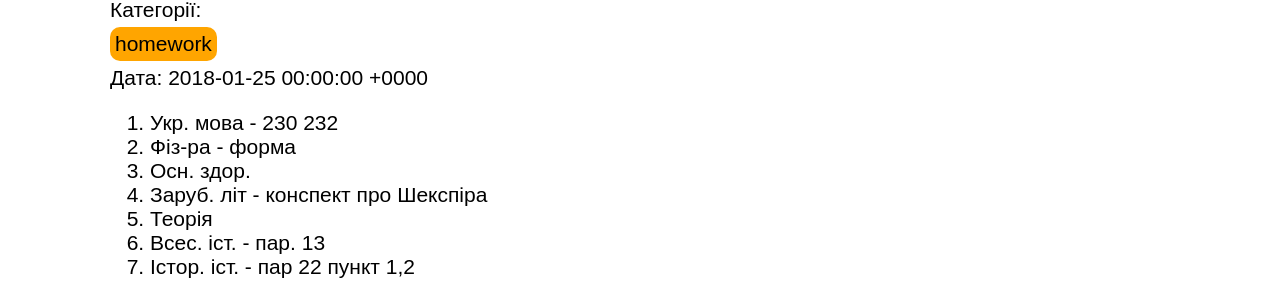
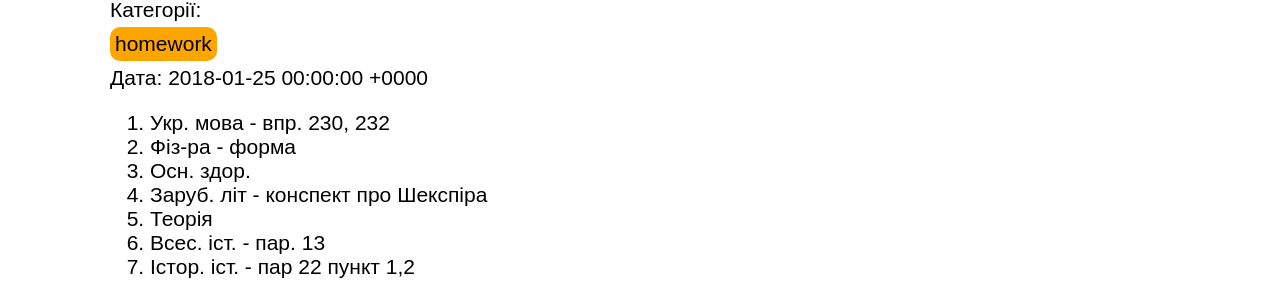
Before and after one commit to classblog/classblog.github.io, a Jekyll site: the page built from _posts/2018-01-25-dz.md, in a window 1280 px wide and 900 px high. Shown: the part 127-433 px from the top of the window. Built offline with Jekyll 4.4.1, drawn with Linux system fonts in a browser that asks for light colours; comment, search, counter and statistics services are not loaded.

Commit message:
Updated Dz

```diff
--- a/_posts/2018-01-25-dz.md
+++ b/_posts/2018-01-25-dz.md
@@ -6,7 +6,7 @@ categories:
 layout: post
 ---
 
-1.  Укр. мова - 230 232
+1.  Укр. мова - впр. 230, 232
 2.  Фіз-ра - форма
 3.  Осн. здор.
 4.  Заруб. літ - конспект про Шекспіра
```
